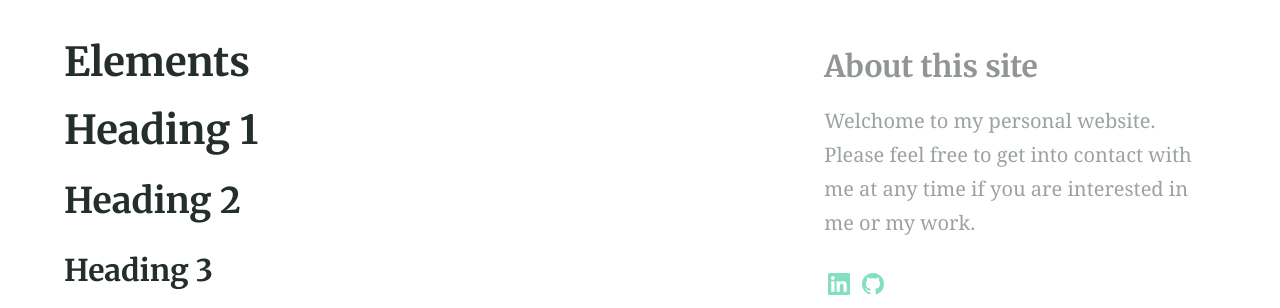
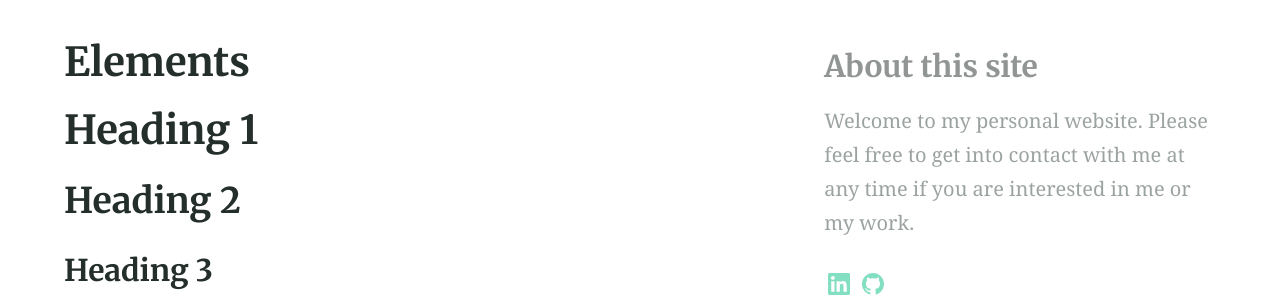
Before and after one commit to FlorianMKeller/Fkeller1, a Jekyll site: the page built from projects.md, in a window 1280 px wide. Shown: the part 408-716 px from the top of the page. Built offline with Jekyll 4.4.1, drawn with Linux system fonts in a browser that asks for light colours.

Commit message:
Update _config.yml

```diff
--- a/_config.yml
+++ b/_config.yml
@@ -95,7 +95,7 @@ encoding: utf-8 # Make sure the encoding is right
 lang: en-GB # Set the site language
 title: "Florian Keller" # Site name or title, also used in jekyll-seo-tag
 logo: "/assets/logos/logo.svg" # Site logo, also used in jekyll-seo-tag
-description: "Welchome to my personal website. Please feel free to get into contact with me at any time if you are interested in me or my work." # Site description and default description, also used in jekyll-seo-tag
+description: "Welcome to my personal website. Please feel free to get into contact with me at any time if you are interested in me or my work." # Site description and default description, also used in jekyll-seo-tag
 url: "https://florianmkeller.github.io" # Site url, also used in jekyll-seo-tag
 baseurl: ""
 #repo: "https://github.com/daviddarnes/alembic"
```
